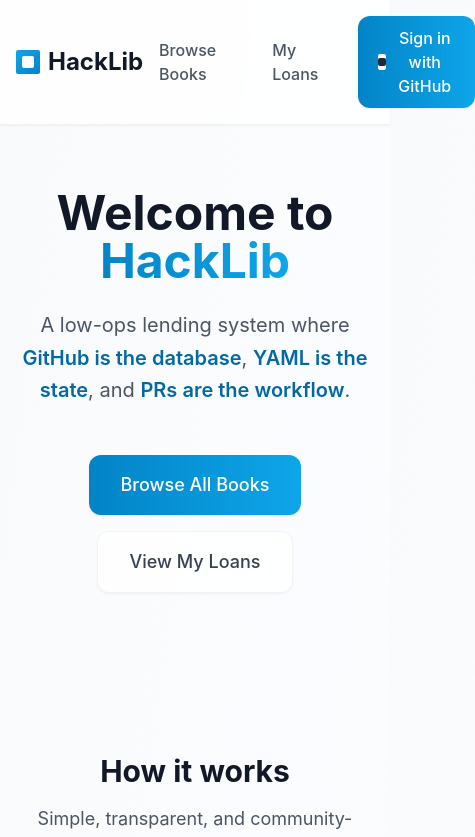
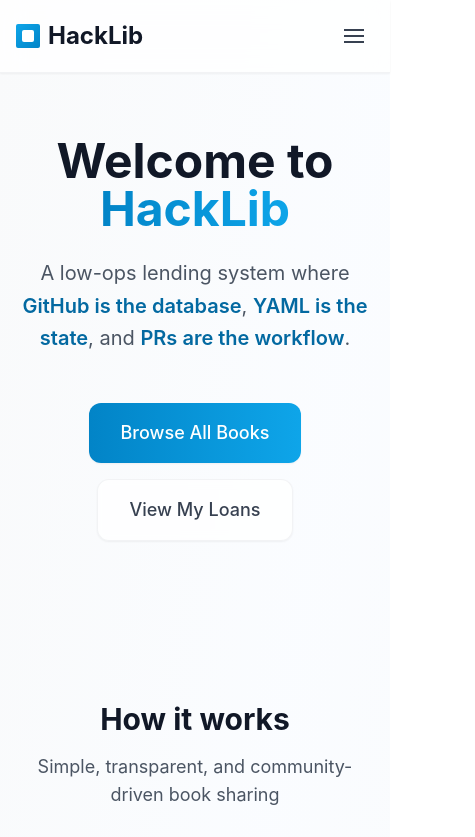
Before and after one commit to dapanas/hacklib, a Next.js app: page / in a window 390 px wide. Shown: the top 837 px of the page, 475 px wide, since content can reach past the window. Built offline with nearby package versions, Linux system fonts and the light colour scheme; no server answers.

Commit message:
feat: implement responsive header component

```diff
--- /dev/null
+++ b/app/components/Header.tsx
@@ -0,0 +1,110 @@
+'use client'
+import { useState } from 'react'
+import AuthSection from './AuthSection'
+
+export default function Header() {
+  const [mobileMenuOpen, setMobileMenuOpen] = useState(false)
+
+  const toggleMobileMenu = () => {
+    setMobileMenuOpen(!mobileMenuOpen)
+  }
+
+  const closeMobileMenu = () => {
+    setMobileMenuOpen(false)
+  }
+
+  return (
+    <header className="glass-header sticky top-0 z-50">
+      <div className="max-w-7xl mx-auto px-4 sm:px-6 lg:px-8">
+        <div className="flex justify-between items-center py-4">
+          {/* Logo */}
+          <h1 className="text-2xl font-bold text-gray-900">
+            <a href="/" className="hover:text-primary-600 transition-colors duration-200 flex items-center gap-2">
+              <div className="w-6 h-6 bg-gradient-to-br from-primary-500 to-primary-600 rounded-sm flex items-center justify-center">
+                <div className="w-3 h-3 bg-white rounded-sm"></div>
+              </div>
+              HackLib
+            </a>
+          </h1>
+
+          {/* Desktop Navigation - hidden on mobile */}
+          <nav className="hidden md:flex items-center space-x-6">
+            <a
+              href="/books"
+              className="btn-ghost"
+            >
+              Browse Books
+            </a>
+            <a
+              href="/my-loans"
+              className="btn-ghost"
+            >
+              My Loans
+            </a>
+            <AuthSection />
+          </nav>
+
+          {/* Mobile Menu Button */}
+          <button
+            className="md:hidden p-2 rounded-lg hover:bg-white/10 transition-all duration-200 hover:scale-105"
+            onClick={toggleMobileMenu}
+            aria-label="Toggle mobile menu"
+          >
+            <div className="w-6 h-6 flex flex-col justify-center items-center">
+              <span className={`block w-5 h-0.5 bg-gray-700 transition-all duration-300 ease-in-out ${mobileMenuOpen ? 'rotate-45 translate-y-1.5' : ''}`}></span>
+              <span className={`block w-5 h-0.5 bg-gray-700 transition-all duration-300 ease-in-out mt-1 ${mobileMenuOpen ? 'opacity-0 scale-0' : ''}`}></span>
+              <span className={`block w-5 h-0.5 bg-gray-700 transition-all duration-300 ease-in-out mt-1 ${mobileMenuOpen ? '-rotate-45 -translate-y-1.5' : ''}`}></span>
+            </div>
+          </button>
+        </div>
+      </div>
+
+      {/* Mobile Menu Overlay */}
+      <div className={`md:hidden fixed inset-0 z-40 transition-all duration-300 ${
+        mobileMenuOpen ? 'pointer-events-auto' : 'pointer-events-none'
+      }`}>
+        {/* Backdrop */}
+        <div
+          className={`fixed inset-0 bg-black/20 backdrop-blur-sm transition-opacity duration-300 ${
+            mobileMenuOpen ? 'opacity-100' : 'opacity-0'
+          }`}
+          onClick={closeMobileMenu}
+        ></div>
+
+        {/* Menu */}
+        <div className={`absolute top-full left-0 right-0 bg-white/95 backdrop-blur-xl border-b border-white/20 shadow-lg z-50 transition-all duration-300 ease-out ${
+          mobileMenuOpen ? 'translate-y-0 opacity-100' : '-translate-y-4 opacity-0'
+        }`}>
+          <nav className="px-4 py-6 space-y-4">
+            <a
+              href="/books"
+              className={`block py-3 px-4 rounded-lg hover:bg-white/20 transition-all duration-300 text-gray-900 font-medium transform hover:translate-x-1 ${
+                mobileMenuOpen ? 'translate-x-0 opacity-100' : '-translate-x-4 opacity-0'
+              }`}
+              style={{ transitionDelay: mobileMenuOpen ? '100ms' : '0ms' }}
+              onClick={closeMobileMenu}
+            >
+              Browse Books
+            </a>
+            <a
+              href="/my-loans"
+              className={`block py-3 px-4 rounded-lg hover:bg-white/20 transition-all duration-300 text-gray-900 font-medium transform hover:translate-x-1 ${
+                mobileMenuOpen ? 'translate-x-0 opacity-100' : '-translate-x-4 opacity-0'
+              }`}
+              style={{ transitionDelay: mobileMenuOpen ? '150ms' : '0ms' }}
+              onClick={closeMobileMenu}
+            >
+              My Loans
+            </a>
+            <div className={`pt-4 border-t border-white/20 transition-all duration-300 ${
+              mobileMenuOpen ? 'translate-x-0 opacity-100' : '-translate-x-4 opacity-0'
+            }`}
+            style={{ transitionDelay: mobileMenuOpen ? '200ms' : '0ms' }}>
+              <AuthSection />
+            </div>
+          </nav>
+        </div>
+      </div>
+    </header>
+  )
+}
--- a/app/layout.tsx
+++ b/app/layout.tsx
@@ -1,6 +1,6 @@
 import type { Metadata } from 'next'
 import { SessionProvider } from 'next-auth/react'
-import AuthSection from './components/AuthSection'
+import Header from './components/Header'
 import './globals.css'
 
 export const metadata: Metadata = {
@@ -17,35 +17,7 @@
     <html lang="en">
       <body className="min-h-screen">
         <SessionProvider>
-          <header className="glass-header sticky top-0 z-50">
-            <div className="max-w-7xl mx-auto px-4 sm:px-6 lg:px-8">
-              <div className="flex justify-between items-center py-4">
-                <h1 className="text-2xl font-bold text-gray-900">
-                  <a href="/" className="hover:text-primary-600 transition-colors duration-200 flex items-center gap-2">
-                    <div className="w-6 h-6 bg-gradient-to-br from-primary-500 to-primary-600 rounded-sm flex items-center justify-center">
-                      <div className="w-3 h-3 bg-white rounded-sm"></div>
-                    </div>
-                    HackLib
-                  </a>
-                </h1>
-                <nav className="flex items-center space-x-6">
-                  <a
-                    href="/books"
-                    className="btn-ghost"
-                  >
-                    Browse Books
-                  </a>
-                  <a
-                    href="/my-loans"
-                    className="btn-ghost"
-                  >
-                    My Loans
-                  </a>
-                  <AuthSection />
-                </nav>
-              </div>
-            </div>
-          </header>
+          <Header />
           <main className="min-h-screen">
             {children}
           </main>
```
